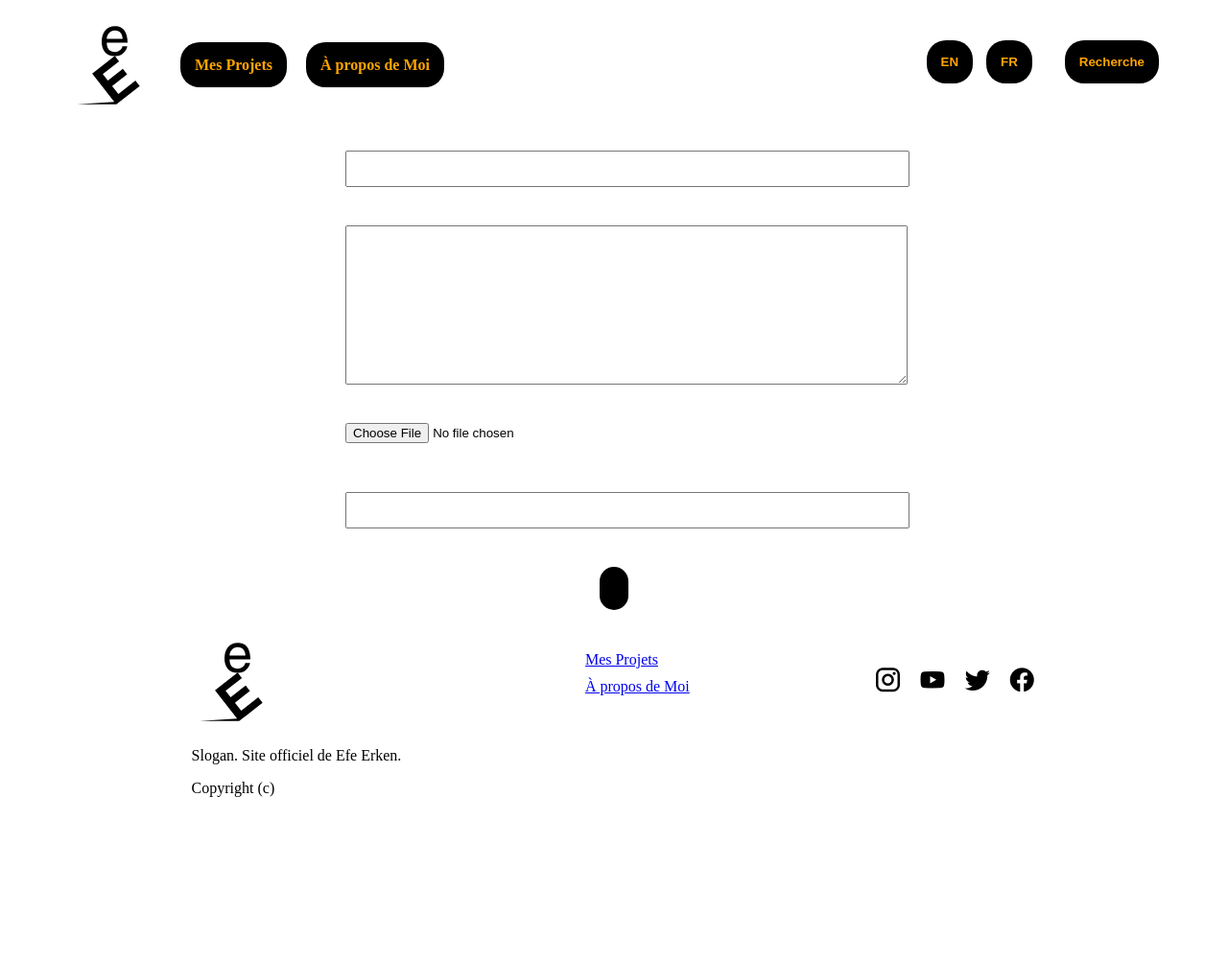
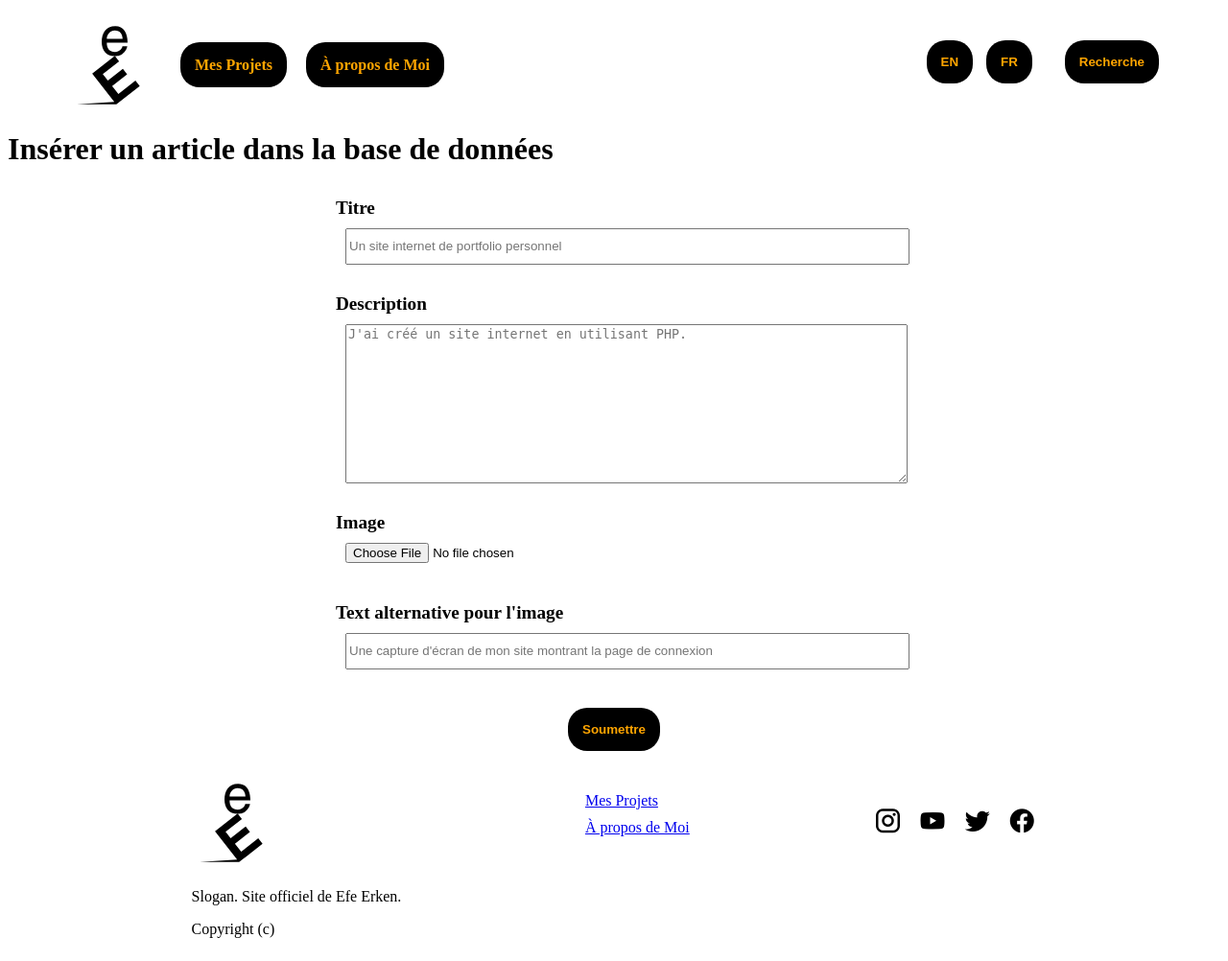
Before and after one commit to GreengagePlum/portfolio-website, a PHP site: page /admin.php in a window 1280 px wide. Shown: the whole page at 96% size. Before the commit the page ends 831 px from the top, so only its background shows below. Run offline with PHP 8.4, Linux system fonts and the light colour scheme; data that the repository does not hold is empty; some libraries are stand-ins or nearby versions.

Commit message:
:wrench: UPDATE: Add more translations
Added more entries to the translation table for more elements.

```diff
--- a/assets/locales/fr.php
+++ b/assets/locales/fr.php
@@ -14,6 +14,25 @@ $lang = [
         "alt-text" => "Deux lettres e balancé l'un sur l'autre"
     ],
     "button" => [
-        "see-more" => "Voir plus d'articles"
+        "see-more" => "Voir plus d'articles",
+        "submit" => "Soumettre"
     ],
+    "admin" => [
+        "h1" => "Insérer un article dans la base de données"
+    ],
+    "form" => [
+        "label" => [
+            "title" => "Titre",
+            "description" => "Description",
+            "image" => "Image",
+            "image-alt" => "Text alternative pour l'image"
+        ],
+        "input" => [
+            "title" => "Un site internet de portfolio personnel",
+            "image-alt" => "Une capture d'écran de mon site montrant la page de connexion"
+        ],
+        "textarea" => [
+            "description" => "J'ai créé un site internet en utilisant PHP."
+        ]
+    ]
 ];
```
Also changed, not shown: assets/locales/en.php (+20 -1 lines).
